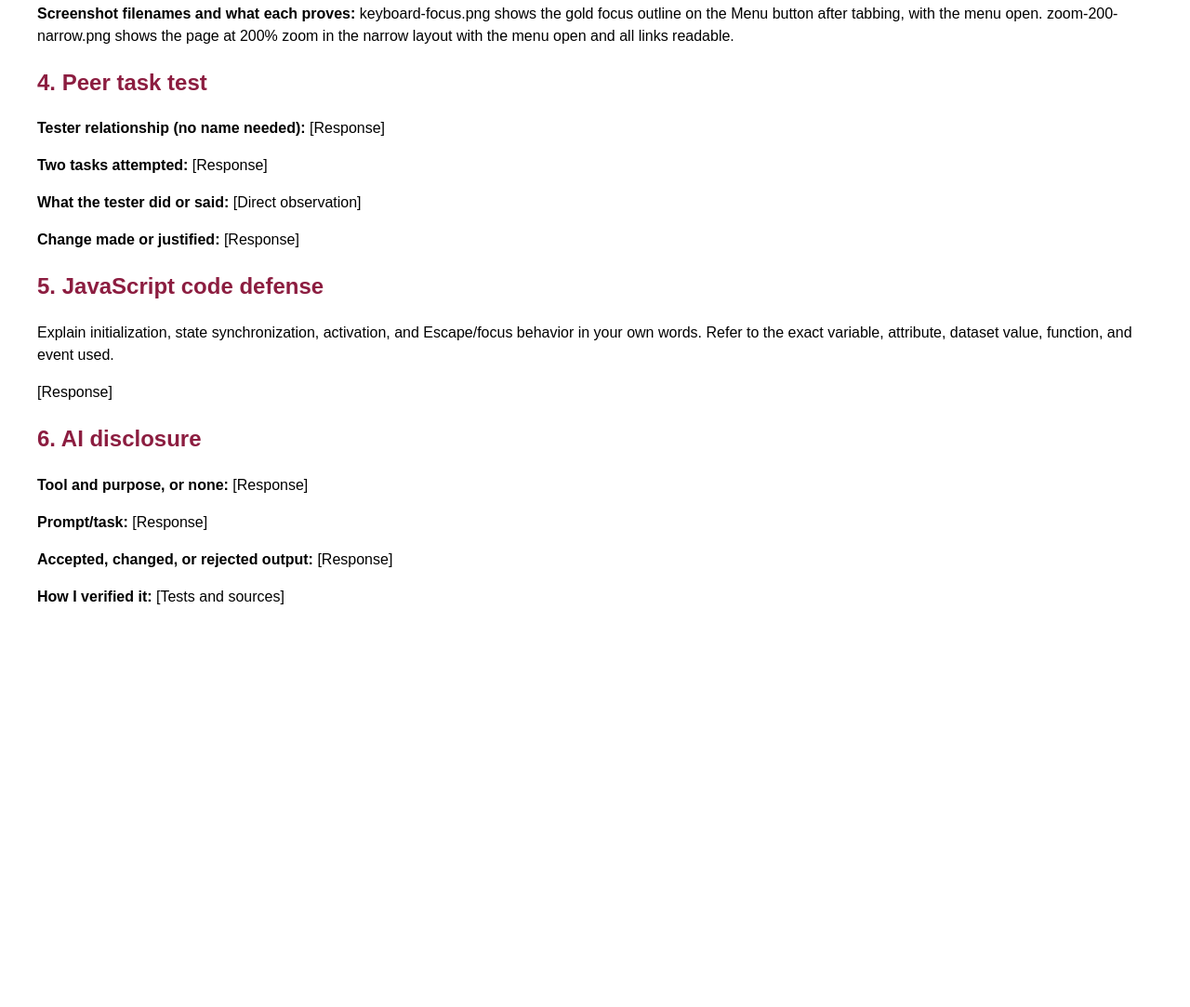
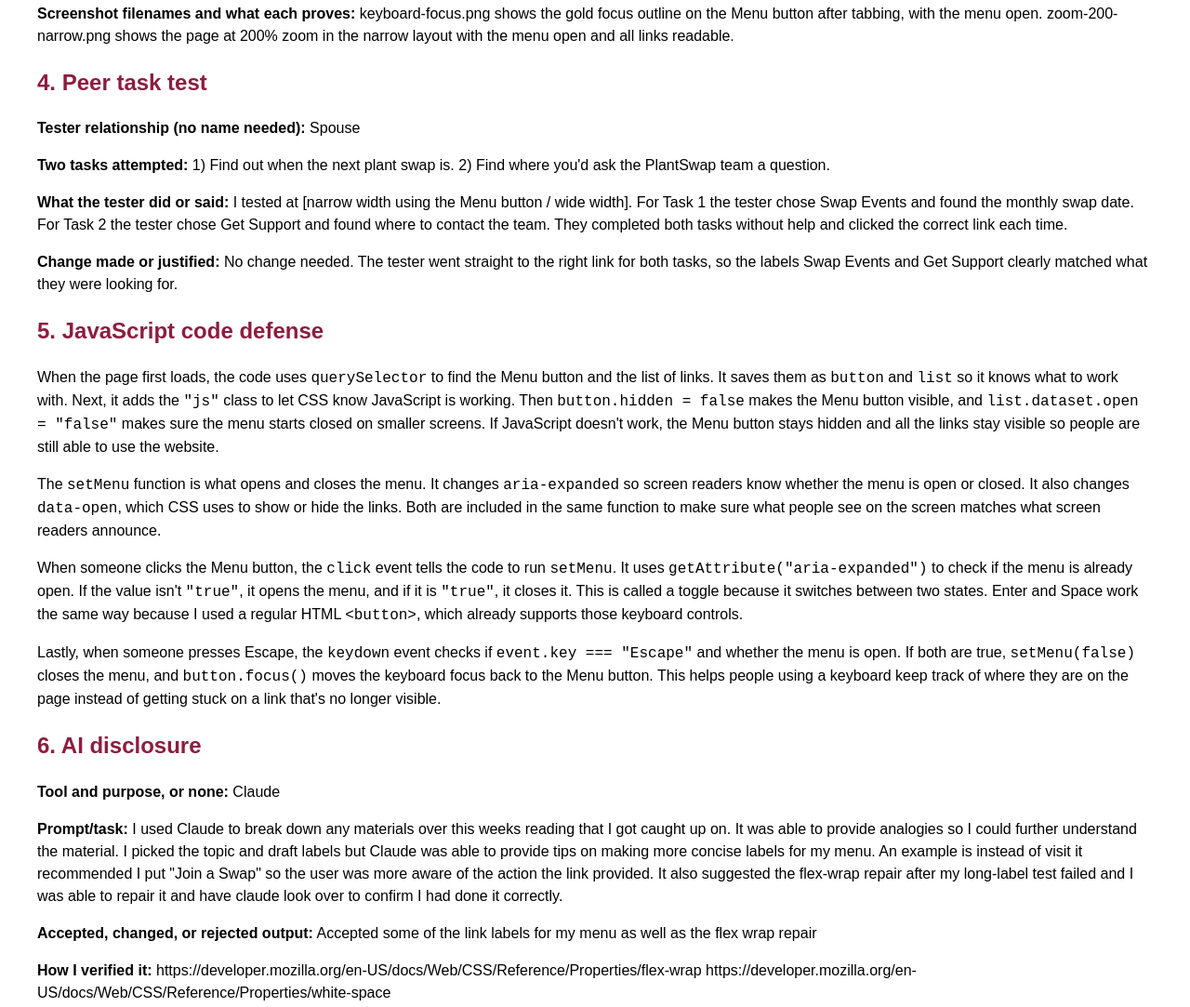
Before and after one commit to jjuare58/Deliverable5, a plain HTML site: page navigation-plan.html in a window 1280 px wide. Shown: the part 1778-2861 px from the top of the page at 93% size. Before the commit the page ends 2464 px from the top, so only its background shows below. Drawn offline with Linux system fonts and the light colour scheme.

Commit message:
Complete navigation plan, README, and final cleanup

```diff
--- a/navigation-plan.html
+++ b/navigation-plan.html
@@ -158,19 +158,50 @@
         the Menu button after tabbing, with the menu open. zoom-200-narrow.png shows the page at 200% zoom in the narrow
         layout with the menu open and all links readable.</p>
     <h2>4. Peer task test</h2>
-    <p><strong>Tester relationship (no name needed):</strong> [Response]</p>
-    <p><strong>Two tasks attempted:</strong> [Response]</p>
-    <p><strong>What the tester did or said:</strong> [Direct observation]</p>
-    <p><strong>Change made or justified:</strong> [Response]</p>
+    <p><strong>Tester relationship (no name needed):</strong> Spouse</p>
+    <p><strong>Two tasks attempted:</strong> 1) Find out when the next plant swap is. 2) Find where you'd ask the
+        PlantSwap team a question.</p>
+    <p><strong>What the tester did or said:</strong> I tested at [narrow width using the Menu button / wide width]. For
+        Task 1 the tester chose Swap Events and found the monthly swap date. For Task 2 the tester chose Get Support and
+        found where to contact the team. They completed both tasks without help and clicked the correct link each time.
+    </p>
+    <p><strong>Change made or justified:</strong> No change needed. The tester went straight to the right link for both
+        tasks, so the labels Swap Events and Get Support clearly matched what they were looking for.</p>
     <h2>5. JavaScript code defense</h2>
-    <p>Explain initialization, state synchronization, activation, and Escape/focus behavior in your own words. Refer to
-        the exact variable, attribute, dataset value, function, and event used.</p>
-    <p>[Response]</p>
+    <p>When the page first loads, the code uses <code>querySelector</code> to find the Menu button and the list of
+        links. It saves them as <code>button</code> and <code>list</code> so it knows what to work with. Next, it adds
+        the <code>"js"</code> class to let CSS know JavaScript is working. Then <code>button.hidden = false</code> makes
+        the Menu button visible, and <code>list.dataset.open = "false"</code> makes sure the menu starts closed on
+        smaller screens. If JavaScript doesn't work, the Menu button stays hidden and all the links stay visible so
+        people are still able to use the website.</p>
+    <p>The <code>setMenu</code> function is what opens and closes the menu. It changes <code>aria-expanded</code> so
+        screen readers know whether the menu is open or closed. It also changes <code>data-open</code>, which CSS uses
+        to show or hide the links. Both are included in the same function to make sure what people see on the screen
+        matches what screen readers announce.</p>
+    <p>When someone clicks the Menu button, the <code>click</code> event tells the code to run <code>setMenu</code>. It
+        uses <code>getAttribute("aria-expanded")</code> to check if the menu is already open. If the value isn't
+        <code>"true"</code>, it opens the menu, and if it is <code>"true"</code>, it closes it. This is called a toggle
+        because it switches between two states. Enter and Space work the same way because I used a regular HTML
+        <code>&lt;button&gt;</code>, which already supports those keyboard controls.
+    </p>
+    <p>Lastly, when someone presses Escape, the <code>keydown</code> event checks if <code>event.key === "Escape"</code>
+        and whether the menu is open. If both are true, <code>setMenu(false)</code> closes the menu, and
+        <code>button.focus()</code> moves the keyboard focus back to the Menu button. This helps people using a keyboard
+        keep track of where they are on the page instead of getting stuck on a link that's no longer visible.
+    </p>
     <h2>6. AI disclosure</h2>
-    <p><strong>Tool and purpose, or none:</strong> [Response]</p>
-    <p><strong>Prompt/task:</strong> [Response]</p>
-    <p><strong>Accepted, changed, or rejected output:</strong> [Response]</p>
-    <p><strong>How I verified it:</strong> [Tests and sources]</p>
+    <p><strong>Tool and purpose, or none:</strong> Claude </p>
+    <p><strong>Prompt/task:</strong> I used Claude to break down any materials over this weeks reading that I got caught
+        up on. It was able to provide analogies so I could further understand the material. I picked the topic and draft
+        labels but Claude was able to provide tips on making more concise labels for my menu. An example is instead of
+        visit it recommended I put "Join a Swap" so the user was more aware of the action the link provided.
+        It also suggested the flex-wrap repair after my long-label test failed and I was able to repair it and have
+        claude look over to confirm I had done it correctly.</p>
+    <p><strong>Accepted, changed, or rejected output:</strong> Accepted some of the link labels for my menu as well as
+        the flex wrap repair</p>
+    <p><strong>How I verified it:</strong>
+        https://developer.mozilla.org/en-US/docs/Web/CSS/Reference/Properties/flex-wrap
+        https://developer.mozilla.org/en-US/docs/Web/CSS/Reference/Properties/white-space</p>
 </body>
 
 </html>
--- a/navigation.js
+++ b/navigation.js
@@ -34,5 +34,3 @@ document.addEventListener("keydown", (event) => {
     button.focus();
   }
 });
-
-// Add a comment above every logical step explaining what it does and why it is needed.
```
Also changed, not shown: README.txt.
